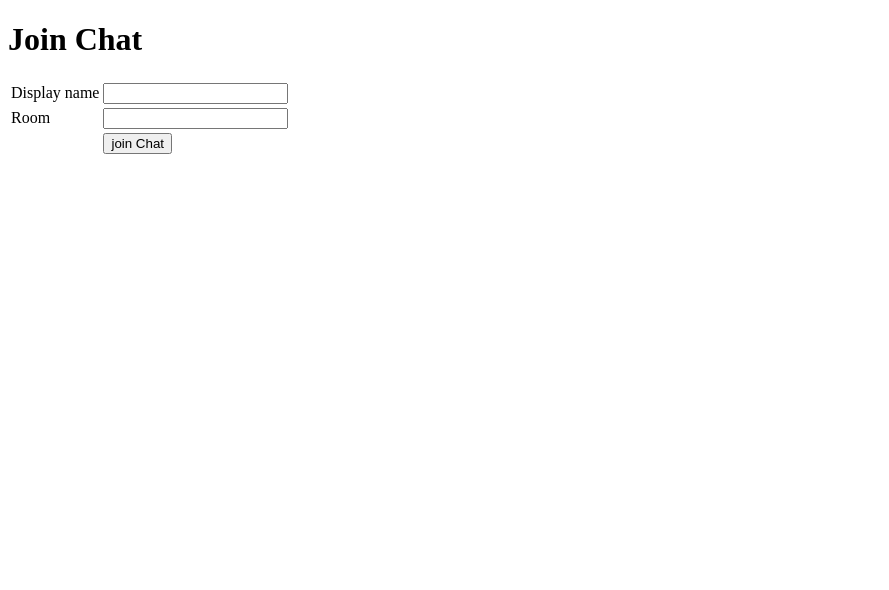
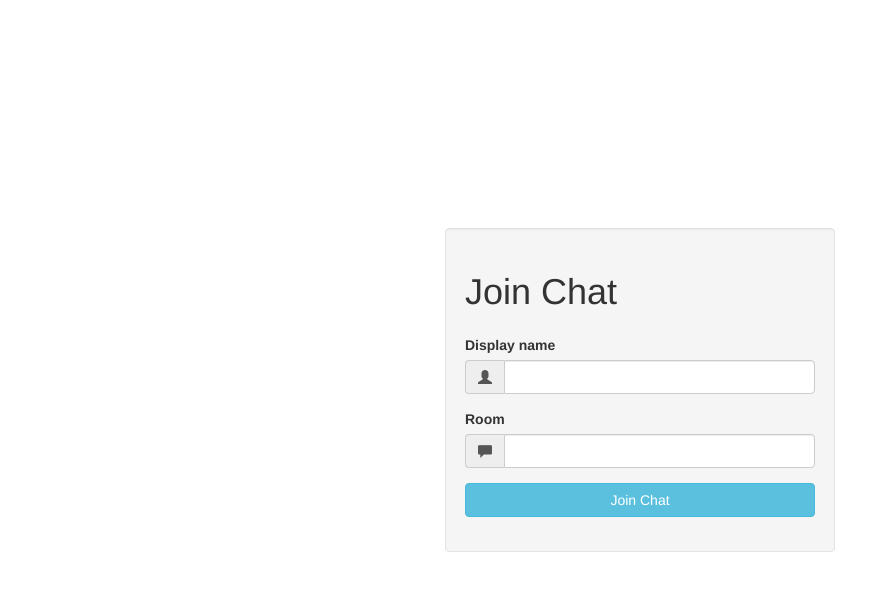
Before and after one commit to appletouch/sockets-basics, a website: page public/index.html in a window 1280 px wide. Shown: the whole page, without its empty margins (0-889 px from the left). Drawn offline with Linux system fonts and the light colour scheme.

Commit message:
formatted chat login

```diff
--- a/public/index.html
+++ b/public/index.html
@@ -3,28 +3,46 @@
 <head>
     <meta charset="UTF-8">
     <title>Chat Login</title>
-
+    <link rel="stylesheet" href="css/bootstrap/css/bootstrap.min.css" />
+    <link rel="stylesheet" href="css/styles.css"/>
 </head>
 <body>
+<div class="vertical-center">
+    <div class="container">
+        <div class="row">
+            <div class="col-md-4 col-md-offset-4 well">
 
-<h1>Join Chat</h1>
+                <h1>Join Chat</h1>
+                <form action="chat.html">
 
-<form action="chat.html">
-    <table>
-        <tr>
-            <td><label>Display name</label></td><td><input type = 'text' name="username"/></td>
-        </tr>
-        <tr>
-            <td><label>Room</label></td><td><input type = 'text' name="roomname"/></td>
-        </tr>
-        <tr><td></td><td><input type='submit' value='join Chat'/></td></tr>
-    </table>
+                    <div class="form-group" >
+                        <label>Display name</label>
+                        <div class="input-group">
+                    <span class="input-group-addon">
+                        <i class="glyphicon glyphicon-user"></i>
+                    </span>
+                            <input type = 'text' name="username" class="form-control"/>
+                        </div>
 
-    <br/>
+                    </div>
+                    <div class="form-group" >
+                        <label>Room</label>
+                        <div class="input-group">
+                    <span class="input-group-addon">
+                        <i class="glyphicon glyphicon-comment"></i>
+                    </span>
+                            <input type = 'text' name="roomname" class="form-control"/>
+                        </div>
 
+                    </div>
+                    <div class="form-group">
+                        <input type='submit' value='Join Chat' class="btn btn-info btn-block"/>
+                    </div>
 
-</form>
-
-
+                </form>
+            </div>
+        </div>
+    </div>
+</div>
 </body>
 </html>
```
Also changed, not shown: server.js (+37 -5 lines).
